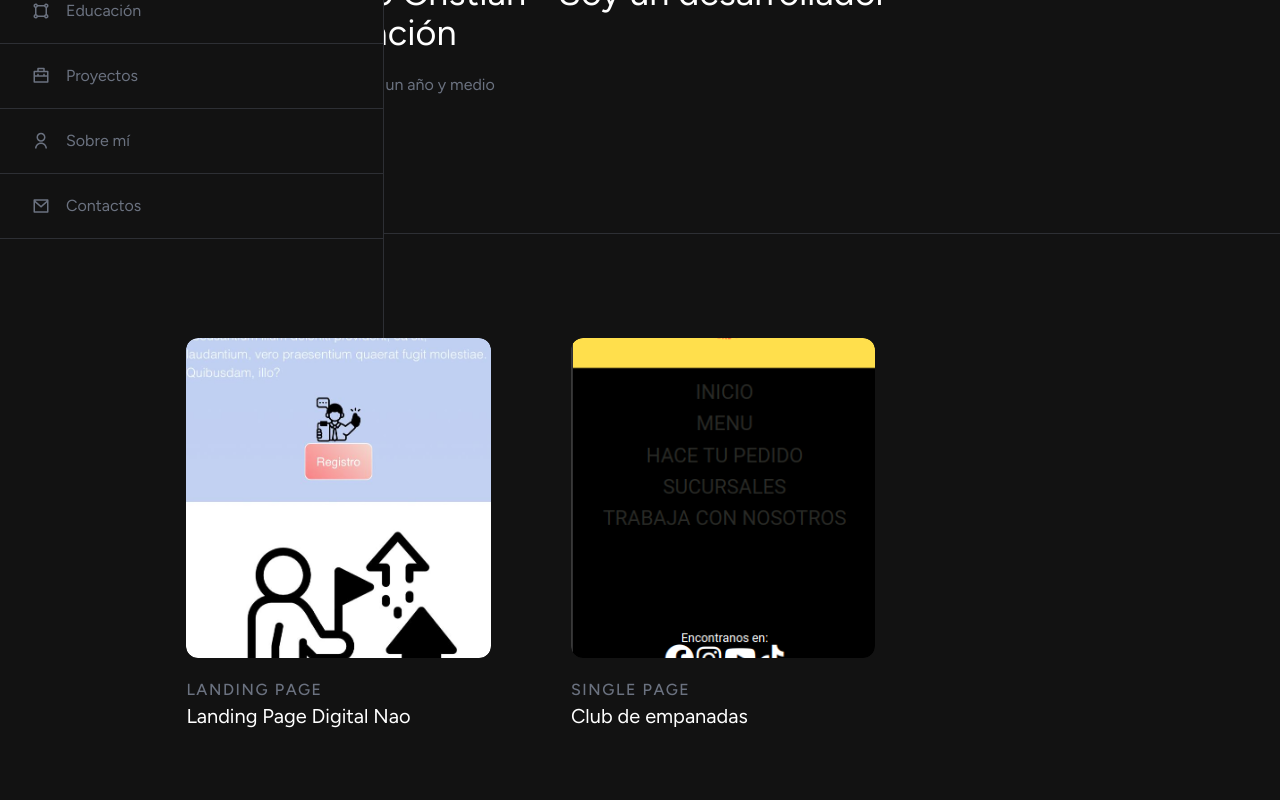
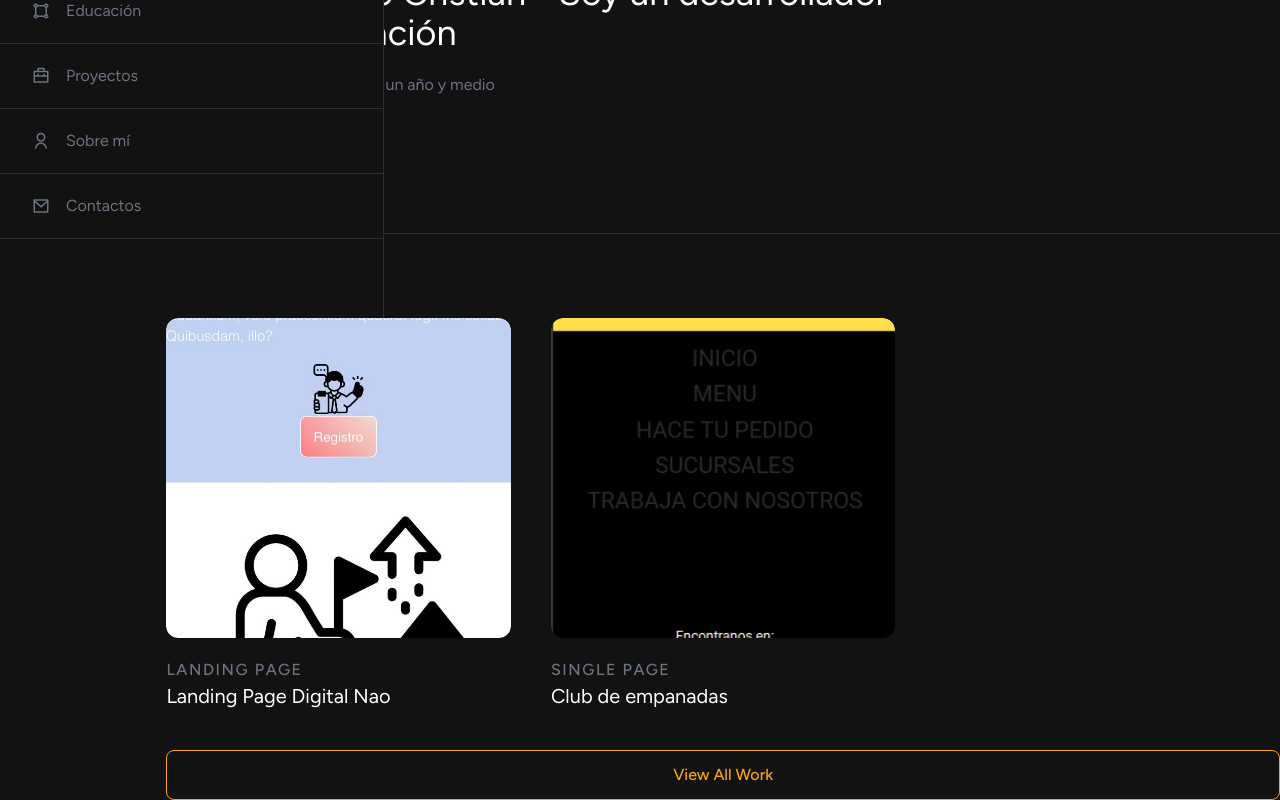
Before and after one commit to zotel1/portafolio-web-junio-2024, a Next.js app: page / in a window 1280 px wide. Shown: the part 203-1003 px from the top of the page. Before the commit the page ends 953 px from the top, so only its background shows below. Built offline with nearby package versions, Linux system fonts and the light colour scheme.

Commit message:
update: hacemos el boton dinamico

```diff
--- a/app/(root)/sections/featured-work-section.tsx
+++ b/app/(root)/sections/featured-work-section.tsx
@@ -1,13 +1,20 @@
+'use client'
+
+import Button from "@/components/ui/button";
 import CardFeaturedWork from "@/components/ui/card-featured-work";
 import Container from "@/components/ui/container";
 import Title from "@/components/ui/title"
+import { useRouter } from "next/navigation";
 
 const FeaturedWorkSection = () => {
+
+const router = useRouter();
+
     return (
     <section id="featuredWork">
         <Container>
         <Title title="Featured Work"/>
-        <div className='grid grid-cols-1 sm:grid-cols-2 lg:grid-cols-3 gap-10'>
+        <div className='grid grid-cols-1 sm:grid-cols-2 lg:grid-cols-3 gap-10 mb-10'>
         <CardFeaturedWork
         href='https://zotel1.github.io/landing-page-v1.1/'
         image='/landing-page.jpeg'
@@ -18,8 +25,8 @@ const FeaturedWorkSection = () => {
         image='/club-empanadas.png'
         category='Single Page'
         title='Club de empanadas' />
-
         </div>
+        <Button label='View All Work' onClick={() => router.push('/work')}/>
         </Container>
     </section>
 )
--- a/components/ui/button.tsx
+++ b/components/ui/button.tsx
@@ -1,6 +1,32 @@
-const Button = () => {
-    return
-        <button type='button'>Button</button>
-};
+
+import { cn } from "@/libs/utils";
+
+
+interface ButtonProps{
+    type?: 'button' | 'submit';
+    label: string;
+    className?: string;
+    onClick: () => void;
+}
+
+const Button = ({
+    type = 'button',
+    label,
+    className,
+    onClick,
+}: ButtonProps) => {
+
+    return (
+    <button
+    type={type}
+    onClick={onClick}
+    className={cn(
+        'py-3 px-4 border border-primary text-primary w-full rounded-lg hover:bg-primary/10 transition-colors duration-300 font-medium',
+    className
+    )}
+    >
+        {label}
+        </button>
+)};
 
 export default Button;
--- a/components/ui/card-featured-work.tsx
+++ b/components/ui/card-featured-work.tsx
@@ -15,7 +15,7 @@ const CardFeaturedWork = ({
     title,
 }: CardFeaturedWorProps) => {
     return (
-        <Link href={href} className='p-5 group'>
+        <Link href={href} className='group'>
             <div className='relative w-full h-80 mb-5 overflow-hidden rounded-xl'>
                 <Image
                 src={image}
```
